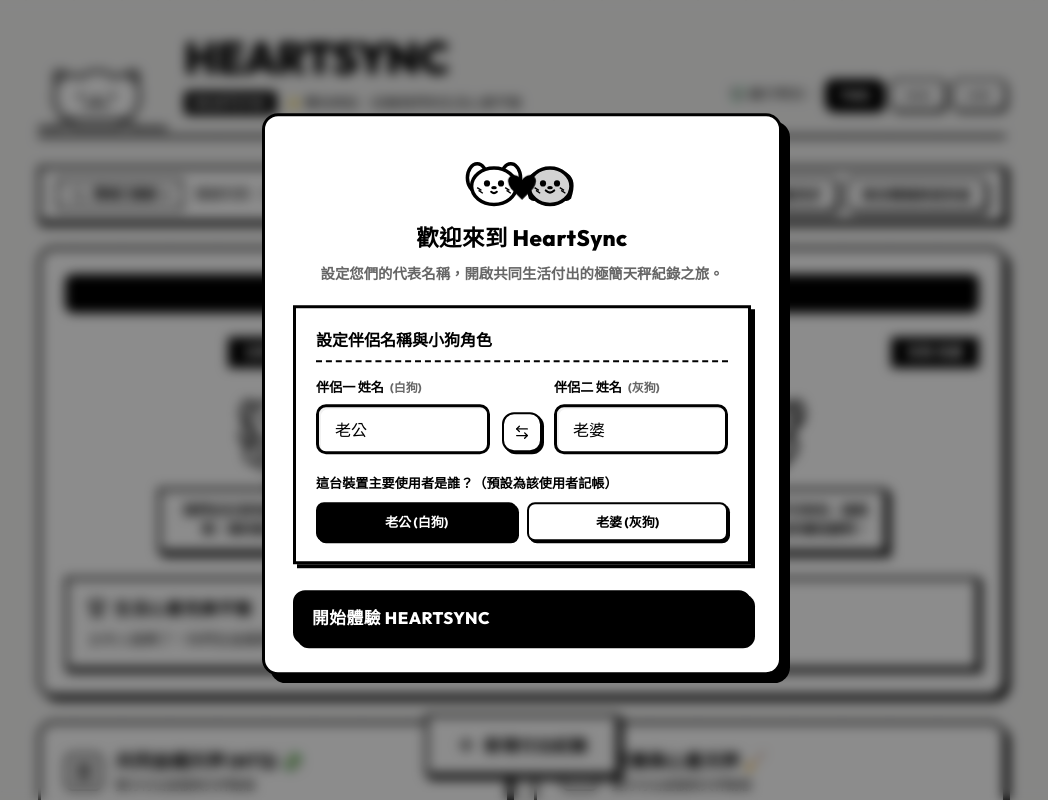
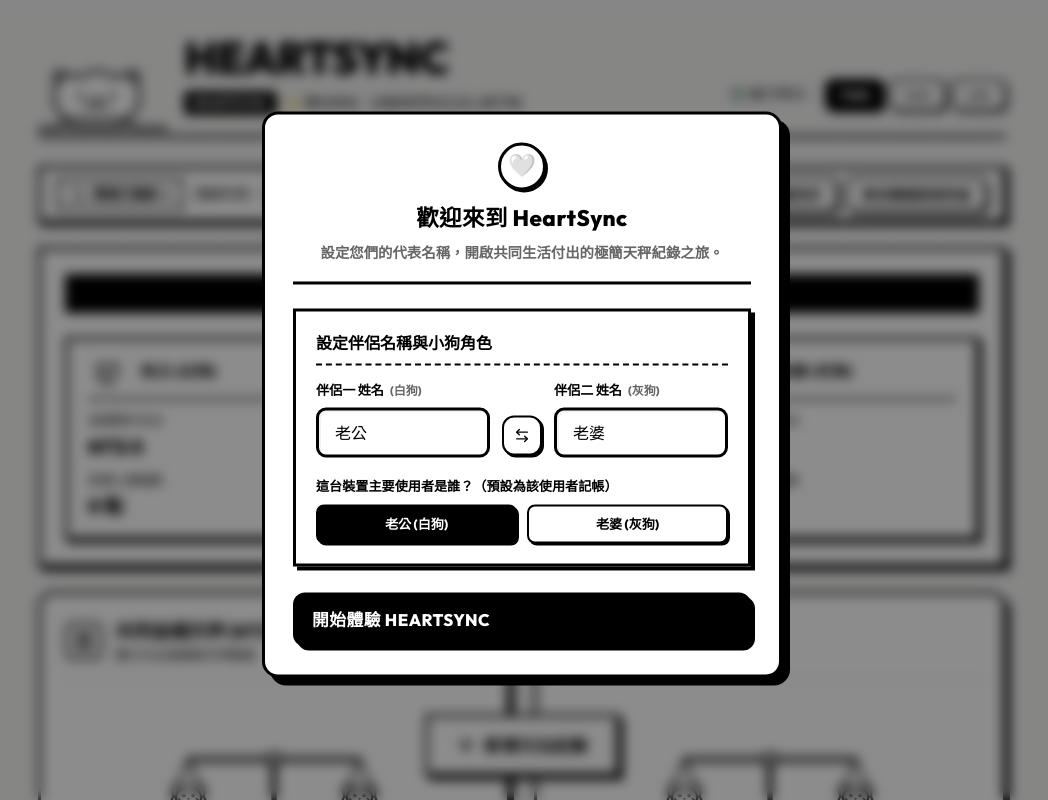
Before and after one commit to WinnieLineer/couple-balance, a React (Vite) app: page / in a window 1280 px wide. Shown: the top 800 px of the page, without its empty margins (118-1166 px from the left). Built offline with nearby package versions, Linux system fonts and the light colour scheme; no server answers.

Commit message:
feat: redesign WinnerDashboard into a realistic joint life ledger and streamline onboarding wizard

```diff
--- a/src/components/GistSyncPanel.jsx
+++ b/src/components/GistSyncPanel.jsx
@@ -59,45 +59,9 @@
       {showWizard && (
         <div style={styles.wizardOverlay}>
           <div className="comic-card animate-float" style={styles.wizardCard}>
-            <div style={styles.wizardHeader}>
-              <div style={styles.dogContainer}>
-                {/* SVG AUTHENTIC MALTESE FLUFFY DOGS HUGGING (Pure B&W Line Art) */}
-                <svg viewBox="0 0 100 50" style={styles.wizardDogsSvg}>
-                  {/* Left fluffy white dog */}
-                  <ellipse cx="18" cy="24" rx="7" ry="10" fill="#FFFFFF" stroke="#000000" strokeWidth="2.5" />
-                  <ellipse cx="42" cy="24" rx="7" ry="10" fill="#FFFFFF" stroke="#000000" strokeWidth="2.5" />
-                  <ellipse cx="30" cy="30" rx="16" ry="13" fill="#FFFFFF" stroke="#000000" strokeWidth="2.5" />
-                  <circle cx="25" cy="28" r="2.2" fill="#000000" />
-                  <circle cx="35" cy="28" r="2.2" fill="#000000" />
-
-                  {/* B&W slash blush */}
-                  <line x1="18" y1="31" x2="21" y2="33" stroke="#000000" strokeWidth="1" />
-                  <line x1="19" y1="33" x2="22" y2="35" stroke="#000000" strokeWidth="1" />
-                  <line x1="38" y1="31" x2="41" y2="33" stroke="#000000" strokeWidth="1" />
-                  <line x1="39" y1="33" x2="42" y2="35" stroke="#000000" strokeWidth="1" />
-
-                  <ellipse cx="30" cy="31" rx="2" ry="1.2" fill="#000000" />
-                  <path d="M 28,34 Q 30,36 32,34" fill="none" stroke="#000000" strokeWidth="1.5" strokeLinecap="round" />
-
-                  {/* Right chic designer gray puppy */}
-                  <path d="M 58,22 Q 52,26 56,38 Q 60,42 62,34 Z" fill="#D2D2D2" stroke="#000000" strokeWidth="2.5" />
-                  <path d="M 82,22 Q 88,26 84,38 Q 80,42 78,34 Z" fill="#D2D2D2" stroke="#000000" strokeWidth="2.5" />
-                  <ellipse cx="70" cy="30" rx="15" ry="13" fill="#D2D2D2" stroke="#000000" strokeWidth="2.5" />
-                  <circle cx="65" cy="28" r="2.2" fill="#000000" />
-                  <circle cx="75" cy="28" r="2.2" fill="#000000" />
-
-                  {/* B&W slash blush for gray pup */}
-                  <line x1="59" y1="31" x2="62" y2="33" stroke="#000000" strokeWidth="1" />
-                  <line x1="60" y1="33" x2="63" y2="35" stroke="#000000" strokeWidth="1" />
-                  <line x1="77" y1="31" x2="80" y2="33" stroke="#000000" strokeWidth="1" />
-                  <line x1="78" y1="33" x2="81" y2="35" stroke="#000000" strokeWidth="1" />
-
-                  <ellipse cx="70" cy="31" rx="2" ry="1.2" fill="#000000" />
-                  <path d="M 67,33 Q 70,36 73,33" fill="none" stroke="#000000" strokeWidth="1.5" strokeLinecap="round" />
-
-                  {/* B&W Heart Outline */}
-                  <path d="M 50,33 Q 47,28 43,29 Q 39,31 43,37 L 50,44 L 57,37 Q 61,31 57,29 Q 53,28 50,33 Z" fill="#000000" stroke="#000000" strokeWidth="2" className="animate-float" />
-                </svg>
+            <div style={{ textAlign: 'center', marginBottom: '24px', borderBottom: '3px solid #000000', paddingBottom: '16px' }}>
+              <div style={{ display: 'inline-flex', alignItems: 'center', justifyContent: 'center', width: '48px', height: '48px', border: '3px solid #000000', borderRadius: '50%', marginBottom: '12px', fontSize: '1.4rem', boxShadow: '2px 2px 0px #000000', backgroundColor: '#FFFFFF' }}>
+                🤍
               </div>
               <h2 style={styles.wizardTitle}>歡迎來到 HeartSync</h2>
               <p style={styles.wizardSubtitle}>設定您們的代表名稱，開啟共同生活付出的極簡天秤紀錄之旅。</p>
--- a/src/components/WinnerDashboard.jsx
+++ b/src/components/WinnerDashboard.jsx
@@ -1,5 +1,4 @@
 import React from 'react';
-import { Trophy, Heart, Flame } from 'lucide-react';
 
 export default function WinnerDashboard({
   p1Money = 0,
@@ -12,236 +11,132 @@
   p2Role = 'brown_dog',
   currency = 'TWD'
 }) {
-  const moneyDiff = p1Money - p2Money; // > 0 means p1 spent more
-  const loveDiff = p1Love - p2Love;   // > 0 means p1 did more chores
+  const moneyDiff = p1Money - p2Money;
+  const loveDiff = p1Love - p2Love;
 
-  // State determinations
-  let statusTitle = '';
-  let statusDesc = '';
-  let dialogP1 = '';
-  let dialogP2 = '';
-  let winner = null; // 'p1', 'p2', or 'both' (tie/split)
-  let stateType = 'harmony'; // 'p1_spoiled', 'p2_spoiled', 'split', 'harmony'
+  const getCurrencySymbol = (code) => {
+    if (code === 'TWD') return 'NT$';
+    if (code === 'SGD') return 'S$';
+    if (code === 'USD') return 'US$';
+    return 'NT$';
+  };
 
-  if (moneyDiff > 0 && loveDiff > 0) {
-    // Partner 1 did more and spent more
-    winner = 'p2'; // P2 is pampered / spoiled!
-    stateType = 'p2_spoiled';
-    statusTitle = `${p2Name} 目前備受寵愛`;
-    statusDesc = `${p1Name} 默默包辦了金錢與家事，簡直是模範奉獻代表！快給他一個溫馨的感謝吧。`;
-    dialogP1 = '默默為我們的生活付出，看到你的笑容我就感到非常值得。';
-    dialogP2 = '能感受到你無比真摯的心意與照顧，謝謝你為我們做的一切。';
-  } else if (moneyDiff < 0 && loveDiff < 0) {
-    // Partner 2 did more and spent more
-    winner = 'p1'; // P1 is pampered / spoiled!
-    stateType = 'p1_spoiled';
-    statusTitle = `${p1Name} 目前備受寵愛`;
-    statusDesc = `${p2Name} 默默包辦了金錢與家事，簡直是模範奉獻代表！快去幫她搥搥背表達心意吧。`;
-    dialogP1 = '能感受到你無比真摯的心意與照顧，謝謝你為我們做的一切。';
-    dialogP2 = '默默為我們的生活付出，看到你的笑容我就感到非常值得。';
-  } else if ((moneyDiff > 0 && loveDiff < 0) || (moneyDiff < 0 && loveDiff > 0)) {
-    // Split! One spent more, one did more chores
-    winner = 'both';
-    stateType = 'split';
-    statusTitle = '生活分工默契無間';
-    const moneyLeader = moneyDiff > 0 ? p1Name : p2Name;
-    const choreLeader = loveDiff > 0 ? p1Name : p2Name;
-    statusDesc = `目前由 ${moneyLeader} 主力負責生活開銷，${choreLeader} 主力打理溫馨家事，相互扶持，完美互補！`;
-    dialogP1 = '你出資、我出力，我們的生活維持著完美的默契平衡。';
-    dialogP2 = '沒錯！相互配合，這就是我們最舒適、最自在的共同生活型態。';
-  } else {
-    // Perfect tie
-    winner = 'both';
-    stateType = 'harmony';
-    statusTitle = '生活心意完美平衡';
-    statusDesc = '太令人高興了！你們在金錢與家事上的付出達到了高度理想的平衡，互相為彼此著想，是絕佳的伴侶。';
-    dialogP1 = '我們在生活的各項付出上剛好一致，真的是太有默契了。';
-    dialogP2 = '是的，互相體貼、平分秋色，這就是我們攜手經營生活的最佳證明。';
-  }
+  const symbol = getCurrencySymbol(currency);
 
-  // Beautiful Minimal Custom SVG Crown instead of cartoon emoji
-  const renderCrownSvg = () => (
-    <svg viewBox="0 0 40 30" style={styles.crownSvgElement}>
-      <path
-        d="M 5,25 L 5,10 L 13,18 L 20,7 L 27,18 L 35,10 L 35,25 Z"
-        fill="#FFFFFF"
-        stroke="#000000"
-        strokeWidth="3"
-        strokeLinejoin="round"
-      />
-      <circle cx="5" cy="8" r="2" fill="#000000" />
-      <circle cx="20" cy="5" r="2" fill="#000000" />
-      <circle cx="35" cy="8" r="2" fill="#000000" />
-      <line x1="2" y1="25" x2="38" y2="25" stroke="#000000" strokeWidth="2.5" />
+  // White Dog SVG Badge (Quiet, B&W outline style)
+  const renderWhiteDogBadge = () => (
+    <svg viewBox="0 0 100 80" style={styles.dogBadgeSvg}>
+      <ellipse cx="50" cy="55" rx="20" ry="15" fill="#FFFFFF" stroke="#000000" strokeWidth="3.5" />
+      <circle cx="34" cy="62" r="7" fill="#FFFFFF" stroke="#000000" strokeWidth="2.5" />
+      <path d="M 30 55 Q 20 50 25 42" fill="none" stroke="#000000" strokeWidth="3.5" strokeLinecap="round" />
+      <ellipse cx="30" cy="28" rx="6" ry="10" fill="#FFFFFF" stroke="#000000" strokeWidth="3.5" />
+      <ellipse cx="70" cy="28" rx="6" ry="10" fill="#FFFFFF" stroke="#000000" strokeWidth="3.5" />
+      <ellipse cx="50" cy="35" rx="20" ry="17" fill="#FFFFFF" stroke="#000000" strokeWidth="3.5" />
+      <circle cx="43" cy="33" r="3" fill="#000000" />
+      <circle cx="57" cy="33" r="3" fill="#000000" />
+      <polygon points="48,37 52,37 50,40" fill="#000000" />
+      <path d="M 47 43 Q 50 46 53 43" fill="none" stroke="#000000" strokeWidth="2.5" strokeLinecap="round" />
+      <circle cx="44" cy="68" r="6" fill="#FFFFFF" stroke="#000000" strokeWidth="2.5" />
+      <circle cx="56" cy="68" r="6" fill="#FFFFFF" stroke="#000000" strokeWidth="2.5" />
     </svg>
   );
 
-  // White Dog SVG Nodes (Black & White line-art sketch style)
-  const renderWhiteDogSvg = (isWinning, isDevoted) => (
-    <svg viewBox="0 0 100 80" style={styles.dogSvg}>
-      {/* Body */}
-      <ellipse cx="50" cy="55" rx="20" ry="15" fill="#FFFFFF" stroke="#000000" strokeWidth="3" />
-      {/* Back leg & tail */}
-      <circle cx="34" cy="62" r="7" fill="#FFFFFF" stroke="#000000" strokeWidth="2.5" />
-      <path d="M 30 55 Q 20 50 25 42" fill="none" stroke="#000000" strokeWidth="3" strokeLinecap="round" />
-
-      {/* Ears */}
-      <ellipse cx="30" cy="28" rx="6" ry="10" fill="#FFFFFF" stroke="#000000" strokeWidth="3" />
-      <ellipse cx="70" cy="28" rx="6" ry="10" fill="#FFFFFF" stroke="#000000" strokeWidth="3" />
-      {/* Head */}
-      <ellipse cx="50" cy="35" rx="20" ry="17" fill="#FFFFFF" stroke="#000000" strokeWidth="3" />
-      {/* Eyes */}
+  // Gray Dog SVG Badge (Quiet, B&W line-art style)
+  const renderGrayDogBadge = () => (
+    <svg viewBox="0 0 100 80" style={styles.dogBadgeSvg}>
+      <ellipse cx="50" cy="55" rx="20" ry="15" fill="#D2D2D2" stroke="#000000" strokeWidth="3.5" />
+      <circle cx="34" cy="62" r="7" fill="#D2D2D2" stroke="#000000" strokeWidth="2.5" />
+      <path d="M 30 55 Q 20 50 25 42" fill="none" stroke="#000000" strokeWidth="3.5" strokeLinecap="round" />
+      <ellipse cx="30" cy="28" rx="6" ry="10" fill="#D2D2D2" stroke="#000000" strokeWidth="3.5" />
+      <ellipse cx="70" cy="28" rx="6" ry="10" fill="#D2D2D2" stroke="#000000" strokeWidth="3.5" />
+      <ellipse cx="50" cy="35" rx="20" ry="17" fill="#D2D2D2" stroke="#000000" strokeWidth="3.5" />
       <circle cx="43" cy="33" r="3" fill="#000000" />
       <circle cx="57" cy="33" r="3" fill="#000000" />
-      {/* Blush (Elegant black lines/slashes instead of pink!) */}
-      <line x1="32" y1="39" x2="35" y2="41" stroke="#000000" strokeWidth="1.5" />
-      <line x1="33" y1="41" x2="36" y2="43" stroke="#000000" strokeWidth="1.5" />
-      <line x1="64" y1="39" x2="67" y2="41" stroke="#000000" strokeWidth="1.5" />
-      <line x1="65" y1="41" x2="68" y2="43" stroke="#000000" strokeWidth="1.5" />
-      {/* Nose & Mouth */}
       <polygon points="48,37 52,37 50,40" fill="#000000" />
-      <path d="M 47 43 Q 50 46 53 43" fill="none" stroke="#000000" strokeWidth="2" strokeLinecap="round" />
-      {/* Front paws */}
-      <circle cx="44" cy="68" r="6" fill="#FFFFFF" stroke="#000000" strokeWidth="2.5" />
-      <circle cx="56" cy="68" r="6" fill="#FFFFFF" stroke="#000000" strokeWidth="2.5" />
-
-      {/* Sweat droplet if devoting (B&W minimal line representation) */}
-      {isDevoted && (
-        <path d="M 72 20 Q 75 25 72 27 Q 70 25 72 20" fill="#FFFFFF" stroke="#000000" strokeWidth="1.5" />
-      )}
-    </svg>
-  );
-
-  // Brown Dog SVG Nodes (Chic Designer Gray (#D2D2D2) line-art sketch style)
-  const renderBrownDogSvg = (isWinning, isDevoted) => (
-    <svg viewBox="0 0 100 80" style={styles.dogSvg}>
-      {/* Body */}
-      <ellipse cx="50" cy="55" rx="20" ry="15" fill="#D2D2D2" stroke="#000000" strokeWidth="3" />
-      {/* Back leg & tail */}
-      <circle cx="34" cy="62" r="7" fill="#D2D2D2" stroke="#000000" strokeWidth="2.5" />
-      <path d="M 30 55 Q 20 50 25 42" fill="none" stroke="#000000" strokeWidth="3" strokeLinecap="round" />
-
-      {/* Ears */}
-      <ellipse cx="30" cy="28" rx="6" ry="10" fill="#D2D2D2" stroke="#000000" strokeWidth="3" />
-      <ellipse cx="70" cy="28" rx="6" ry="10" fill="#D2D2D2" stroke="#000000" strokeWidth="3" />
-      {/* Head */}
-      <ellipse cx="50" cy="35" rx="20" ry="17" fill="#D2D2D2" stroke="#000000" strokeWidth="3" />
-      {/* Eyes */}
-      <circle cx="43" cy="33" r="3" fill="#000000" />
-      <circle cx="57" cy="33" r="3" fill="#000000" />
-      {/* Blush (B&W slashes) */}
-      <line x1="32" y1="39" x2="35" y2="41" stroke="#000000" strokeWidth="1.5" />
-      <line x1="33" y1="41" x2="36" y2="43" stroke="#000000" strokeWidth="1.5" />
-      <line x1="64" y1="39" x2="67" y2="41" stroke="#000000" strokeWidth="1.5" />
-      <line x1="65" y1="41" x2="68" y2="43" stroke="#000000" strokeWidth="1.5" />
-      {/* Nose & Mouth */}
-      <polygon points="48,37 52,37 50,40" fill="#000000" />
-      <path d="M 47 43 Q 50 46 53 43" fill="none" stroke="#000000" strokeWidth="2" strokeLinecap="round" />
-      {/* Front paws */}
+      <path d="M 47 43 Q 50 46 53 43" fill="none" stroke="#000000" strokeWidth="2.5" strokeLinecap="round" />
       <circle cx="44" cy="68" r="6" fill="#D2D2D2" stroke="#000000" strokeWidth="2.5" />
       <circle cx="56" cy="68" r="6" fill="#D2D2D2" stroke="#000000" strokeWidth="2.5" />
-
-      {/* Sweat droplet if devoting */}
-      {isDevoted && (
-        <path d="M 72 20 Q 75 25 72 27 Q 70 25 72 20" fill="#FFFFFF" stroke="#000000" strokeWidth="1.5" />
-      )}
     </svg>
   );
 
   return (
     <div className="comic-card" style={styles.container}>
-      {/* Sleek Minimal High-Contrast B&W Banner */}
       <div style={styles.banner}>
-        <span style={styles.bannerText}>生活付出心意分析看板</span>
+        <span style={styles.bannerText}>生活付出數據總覽看板</span>
       </div>
 
-      <div style={styles.dashboardBody}>
-        {/* Designer Visual Display */}
-        <div style={styles.visualRow}>
-          {/* Partner 1 Dog */}
-          <div style={styles.dogWrapper}>
-            <div style={styles.nameTag}>
-              {p1Role === 'white_dog' ? '白狗' : '灰狗'} {p1Name}
+      <div style={styles.columnsGrid}>
+        {/* P1 Column Card */}
+        <div style={styles.statsCard}>
+          <div style={styles.cardHeader}>
+            <div style={styles.avatarWrapper}>
+              {p1Role === 'white_dog' ? renderWhiteDogBadge() : renderGrayDogBadge()}
             </div>
-
-            <div style={{
-              ...styles.dogAvatar,
-              transform: stateType === 'p1_spoiled' ? 'scale(1.15) translateY(-5px)' : 'scale(1)',
-              filter: stateType === 'p2_spoiled' ? 'grayscale(30%) opacity(80%)' : 'none'
-            }} className={stateType === 'p1_spoiled' ? 'animate-float' : ''}>
-
-              {/* Custom SVG crown instead of emoji */}
-              {stateType === 'p1_spoiled' && (
-                <div style={styles.crownContainer}>
-                  {renderCrownSvg()}
-                </div>
-              )}
-
-              {p1Role === 'white_dog'
-                ? renderWhiteDogSvg(stateType === 'p1_spoiled', stateType === 'p2_spoiled')
-                : renderBrownDogSvg(stateType === 'p1_spoiled', stateType === 'p2_spoiled')
-              }
+            <span style={styles.roleName}>{p1Name} (白狗)</span>
+          </div>
+          <div style={styles.statsBody}>
+            <div style={styles.statItem}>
+              <span style={styles.statLabel}>金錢累計支出</span>
+              <span style={styles.statValue}>{symbol} {p1Money.toLocaleString(undefined, { minimumFractionDigits: 0, maximumFractionDigits: 1 })}</span>
             </div>
-
-            {/* Dialogue Bubble */}
-            <div style={styles.bubble}>
-              <div style={styles.bubbleArrowLeft} />
-              <p style={styles.bubbleText}>{dialogP1}</p>
-            </div>
-          </div>
-
-          {/* Verses indicator in middle */}
-          <div style={styles.versusColumn}>
-            <div style={styles.vsCircle}>
-              {stateType === 'split' ? (
-                <Flame size={18} color="#FFFFFF" strokeWidth={2.5} />
-              ) : (
-                <Heart size={18} color="#FFFFFF" fill="#FFFFFF" strokeWidth={2.5} />
-              )}
-            </div>
-            <div style={styles.vsLine} />
-          </div>
-
-          {/* Partner 2 Dog */}
-          <div style={styles.dogWrapper}>
-            <div style={{ ...styles.nameTag, alignSelf: 'flex-end' }}>
-              {p2Role === 'white_dog' ? '白狗' : '灰狗'} {p2Name}
-            </div>
-
-            <div style={{
-              ...styles.dogAvatar,
-              transform: stateType === 'p2_spoiled' ? 'scale(1.15) translateY(-5px)' : 'scale(1)',
-              filter: stateType === 'p1_spoiled' ? 'grayscale(30%) opacity(80%)' : 'none'
-            }} className={stateType === 'p2_spoiled' ? 'animate-float' : ''}>
-
-              {/* Custom SVG crown instead of emoji */}
-              {stateType === 'p2_spoiled' && (
-                <div style={styles.crownContainerRight}>
-                  {renderCrownSvg()}
-                </div>
-              )}
-
-              {p2Role === 'white_dog'
-                ? renderWhiteDogSvg(stateType === 'p2_spoiled', stateType === 'p1_spoiled')
-                : renderBrownDogSvg(stateType === 'p2_spoiled', stateType === 'p1_spoiled')
-              }
-            </div>
-
-            {/* Dialogue Bubble */}
-            <div style={styles.bubbleRight}>
-              <div style={styles.bubbleArrowRight} />
-              <p style={styles.bubbleText}>{dialogP2}</p>
+            <div style={styles.statItem}>
+              <span style={styles.statLabel}>家事心意點數</span>
+              <span style={styles.statValue}>{p1Love} 點</span>
             </div>
           </div>
         </div>
 
-        {/* Textual Evaluation and Award */}
-        <div style={styles.awardCard}>
-          <div style={styles.awardHeader}>
-            <Trophy size={18} color="#000000" strokeWidth={2.5} />
-            <h4 style={styles.statusTitle}>{statusTitle}</h4>
+        {/* Middle Summary Card */}
+        <div style={styles.summaryCard}>
+          <h4 style={styles.summaryTitle}>雙方付出差額分析</h4>
+          <div style={styles.summaryBody}>
+            {/* Money Balance */}
+            <div style={styles.summaryItem}>
+              <span style={styles.balanceLabel}>💰 金錢差額</span>
+              <span style={styles.balanceValue}>
+                {moneyDiff === 0 ? (
+                  <span style={styles.balanced}>完美平衡</span>
+                ) : (
+                  <span>
+                    {moneyDiff > 0 ? p1Name : p2Name} 多支出 <strong style={styles.highlight}>{symbol} {Math.abs(moneyDiff).toLocaleString(undefined, { minimumFractionDigits: 0, maximumFractionDigits: 1 })}</strong>
+                  </span>
+                )}
+              </span>
+            </div>
+            {/* Chore Balance */}
+            <div style={styles.summaryItem}>
+              <span style={styles.balanceLabel}>💖 家事差額</span>
+              <span style={styles.balanceValue}>
+                {loveDiff === 0 ? (
+                  <span style={styles.balanced}>完美平衡</span>
+                ) : (
+                  <span>
+                    {loveDiff > 0 ? p1Name : p2Name} 多付出 <strong style={styles.highlight}>{Math.abs(loveDiff)} 點</strong>
+                  </span>
+                )}
+              </span>
+            </div>
           </div>
-          <p style={styles.statusDesc}>{statusDesc}</p>
+        </div>
+
+        {/* P2 Column Card */}
+        <div style={styles.statsCard}>
+          <div style={styles.cardHeader}>
+            <div style={styles.avatarWrapper}>
+              {p2Role === 'white_dog' ? renderWhiteDogBadge() : renderGrayDogBadge()}
+            </div>
+            <span style={styles.roleName}>{p2Name} (灰狗)</span>
+          </div>
+          <div style={styles.statsBody}>
+            <div style={styles.statItem}>
+              <span style={styles.statLabel}>金錢累計支出</span>
+              <span style={styles.statValue}>{symbol} {p2Money.toLocaleString(undefined, { minimumFractionDigits: 0, maximumFractionDigits: 1 })}</span>
+            </div>
+            <div style={styles.statItem}>
+              <span style={styles.statLabel}>家事心意點數</span>
+              <span style={styles.statValue}>{p2Love} 點</span>
+            </div>
+          </div>
         </div>
       </div>
     </div>
@@ -255,13 +150,14 @@
     padding: '24px',
     border: '3px solid #000000',
     boxShadow: '4px 4px 0px #000000',
+    borderRadius: '0px',
   },
   banner: {
     display: 'flex',
     alignItems: 'center',
     justifyContent: 'center',
     backgroundColor: '#000000',
-    borderRadius: '8px',
+    borderRadius: '0px',
     padding: '8px 16px',
     marginBottom: '24px',
   },
@@ -272,159 +168,108 @@
     color: '#FFFFFF',
     textTransform: 'uppercase',
   },
-  dashboardBody: {
+  columnsGrid: {
+    display: 'flex',
+    gap: '20px',
+    flexWrap: 'wrap',
+  },
+  statsCard: {
+    flex: '1 1 240px',
+    backgroundColor: '#FFFFFF',
+    border: '3px solid #000000',
+    boxShadow: '3px 3px 0px #000000',
+    padding: '16px 20px',
     display: 'flex',
     flexDirection: 'column',
-    gap: '24px',
+    gap: '12px',
   },
-  visualRow: {
-    display: 'flex',
-    justifyContent: 'space-between',
-    alignItems: 'center',
-    flexWrap: 'wrap',
-    gap: '24px',
-  },
-  dogWrapper: {
-    flex: 1,
-    minWidth: '220px',
+  summaryCard: {
+    flex: '1 1 280px',
+    backgroundColor: '#F4F4F3',
+    border: '3px solid #000000',
+    boxShadow: '3px 3px 0px #000000',
+    padding: '16px 20px',
     display: 'flex',
     flexDirection: 'column',
+    gap: '12px',
+  },
+  cardHeader: {
+    display: 'flex',
     alignItems: 'center',
     gap: '12px',
+    borderBottom: '2px solid #000000',
+    paddingBottom: '10px',
   },
-  nameTag: {
-    backgroundColor: '#000000',
-    color: '#FFFFFF',
-    padding: '4px 14px',
-    borderRadius: '0px', // Straight architect styling
-    fontSize: '0.8rem',
-    fontWeight: '800',
-    border: '2px solid #000000',
-    letterSpacing: '0.5px',
+  avatarWrapper: {
+    width: '40px',
+    height: '32px',
   },
-  dogAvatar: {
-    width: '120px',
-    height: '96px',
-    position: 'relative',
-    transition: 'all 0.5s cubic-bezier(0.175, 0.885, 0.32, 1.275)',
-  },
-  dogSvg: {
+  dogBadgeSvg: {
     width: '100%',
     height: '100%',
   },
-  crownContainer: {
-    position: 'absolute',
-    top: '-20px',
-    left: '20px',
-    transform: 'rotate(-15deg)',
-    zIndex: 10,
-    animation: 'float 3s ease-in-out infinite',
-  },
-  crownContainerRight: {
-    position: 'absolute',
-    top: '-20px',
-    right: '20px',
-    transform: 'rotate(15deg)',
-    zIndex: 10,
-    animation: 'float 3s ease-in-out infinite',
-    animationDelay: '1.5s',
-  },
-  versusColumn: {
-    display: 'flex',
-    flexDirection: 'column',
-    alignItems: 'center',
-    height: '90px',
-    justifyContent: 'center',
-  },
-  vsCircle: {
-    width: '36px',
-    height: '36px',
-    borderRadius: '50%',
-    border: '3px solid #000000',
-    backgroundColor: '#000000',
-    display: 'flex',
-    alignItems: 'center',
-    justifyContent: 'center',
-    zIndex: 2,
-  },
-  vsLine: {
-    width: '2px',
-    height: '50px',
-    borderLeft: '2px dashed #000000',
-    marginTop: '-10px',
-  },
-  bubble: {
-    position: 'relative',
-    backgroundColor: '#FFFFFF',
-    border: '3px solid #000000',
-    borderRadius: '0px', // pure block style
-    padding: '10px 14px',
-    boxShadow: '4px 4px 0px #000000',
-    maxWidth: '230px',
-  },
-  bubbleArrowLeft: {
-    content: '""',
-    position: 'absolute',
-    bottom: '100%',
-    left: '50%',
-    transform: 'translateX(-50%)',
-    width: '0',
-    height: '0',
-    borderLeft: '10px solid transparent',
-    borderRight: '10px solid transparent',
-    borderBottom: '10px solid #000000',
-  },
-  bubbleRight: {
-    position: 'relative',
-    backgroundColor: '#FFFFFF',
-    border: '3px solid #000000',
-    borderRadius: '0px',
-    padding: '10px 14px',
-    boxShadow: '4px 4px 0px #000000',
-    maxWidth: '230px',
-  },
-  bubbleArrowRight: {
-    content: '""',
-    position: 'absolute',
-    bottom: '100%',
-    left: '50%',
-    transform: 'translateX(-50%)',
-    width: '0',
-    height: '0',
-    borderLeft: '10px solid transparent',
-    borderRight: '10px solid transparent',
-    borderBottom: '10px solid #000000',
-  },
-  bubbleText: {
-    fontSize: '0.8rem',
-    fontWeight: '700',
-    color: '#000000',
-    lineHeight: '1.5',
-    textAlign: 'center',
-  },
-  awardCard: {
-    backgroundColor: '#FFFFFF',
-    border: '3px solid #000000',
-    borderRadius: '0px',
-    padding: '16px 20px',
-    boxShadow: '3px 3px 0px #000000',
-  },
-  awardHeader: {
-    display: 'flex',
-    alignItems: 'center',
-    gap: '8px',
-    marginBottom: '8px',
-  },
-  statusTitle: {
-    fontSize: '1.05rem',
-    fontWeight: '800',
+  roleName: {
+    fontWeight: '900',
+    fontSize: '0.95rem',
     color: '#000000',
     letterSpacing: '0.5px',
   },
-  statusDesc: {
-    fontSize: '0.88rem',
-    color: 'var(--text-muted)',
-    lineHeight: '1.6',
+  statsBody: {
+    display: 'flex',
+    flexDirection: 'column',
+    gap: '10px',
+  },
+  statItem: {
+    display: 'flex',
+    flexDirection: 'column',
+    gap: '2px',
+  },
+  statLabel: {
+    fontSize: '0.78rem',
+    color: '#666666',
+    fontWeight: '800',
+  },
+  statValue: {
+    fontSize: '1.2rem',
+    fontWeight: '900',
+    color: '#000000',
+  },
+  summaryTitle: {
+    fontSize: '0.9rem',
+    fontWeight: '900',
+    color: '#000000',
+    borderBottom: '2px dashed #000000',
+    paddingBottom: '10px',
+    letterSpacing: '0.5px',
+    textTransform: 'uppercase',
+  },
+  summaryBody: {
+    display: 'flex',
+    flexDirection: 'column',
+    gap: '12px',
+  },
+  summaryItem: {
+    display: 'flex',
+    flexDirection: 'column',
+    gap: '4px',
+  },
+  balanceLabel: {
+    fontSize: '0.75rem',
+    color: '#666666',
+    fontWeight: '800',
+  },
+  balanceValue: {
+    fontSize: '0.92rem',
     fontWeight: '700',
+    color: '#000000',
+  },
+  balanced: {
+    color: '#000000',
+    fontWeight: '900',
+  },
+  highlight: {
+    fontWeight: '900',
+    color: '#000000',
+    textDecoration: 'underline',
   }
 };
```
